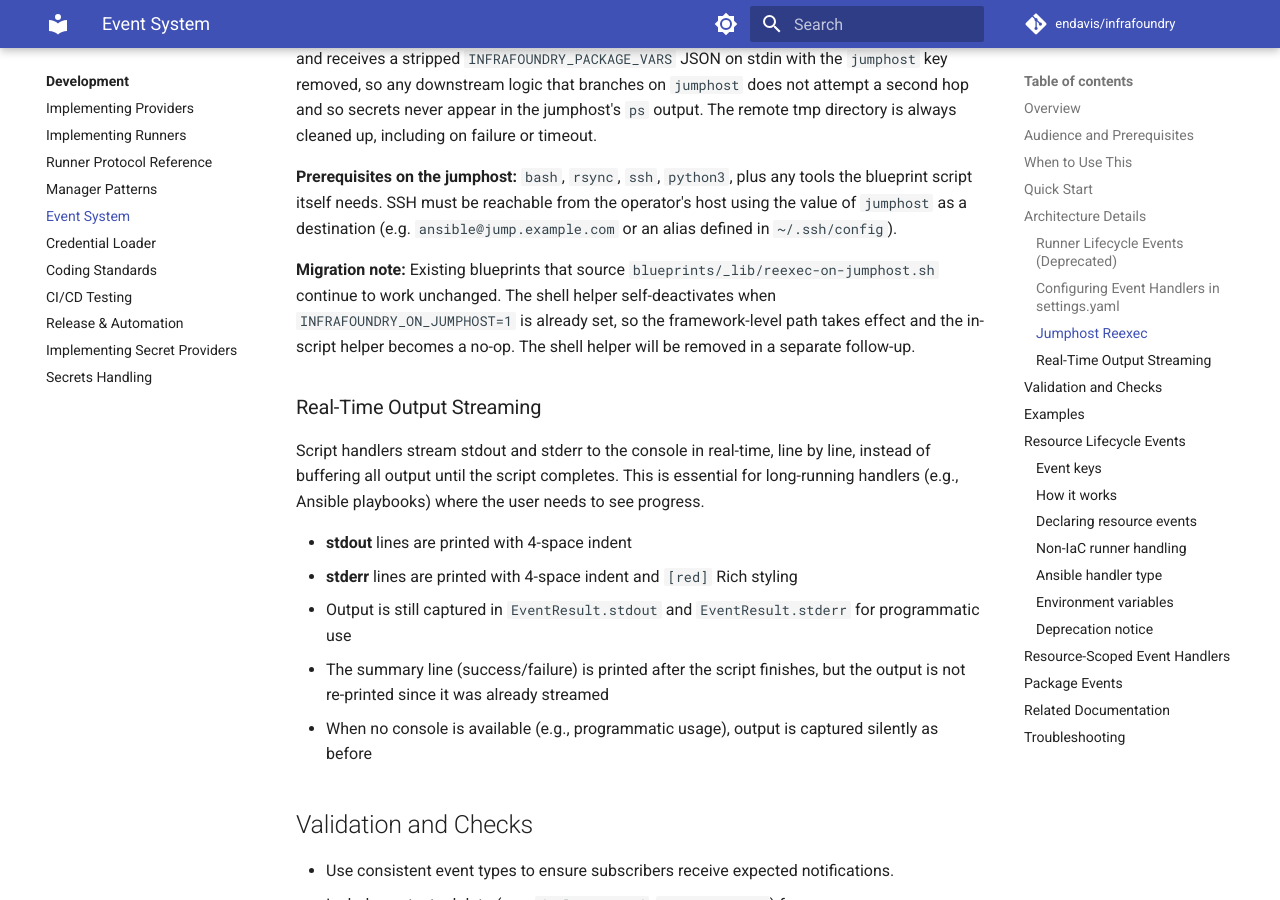
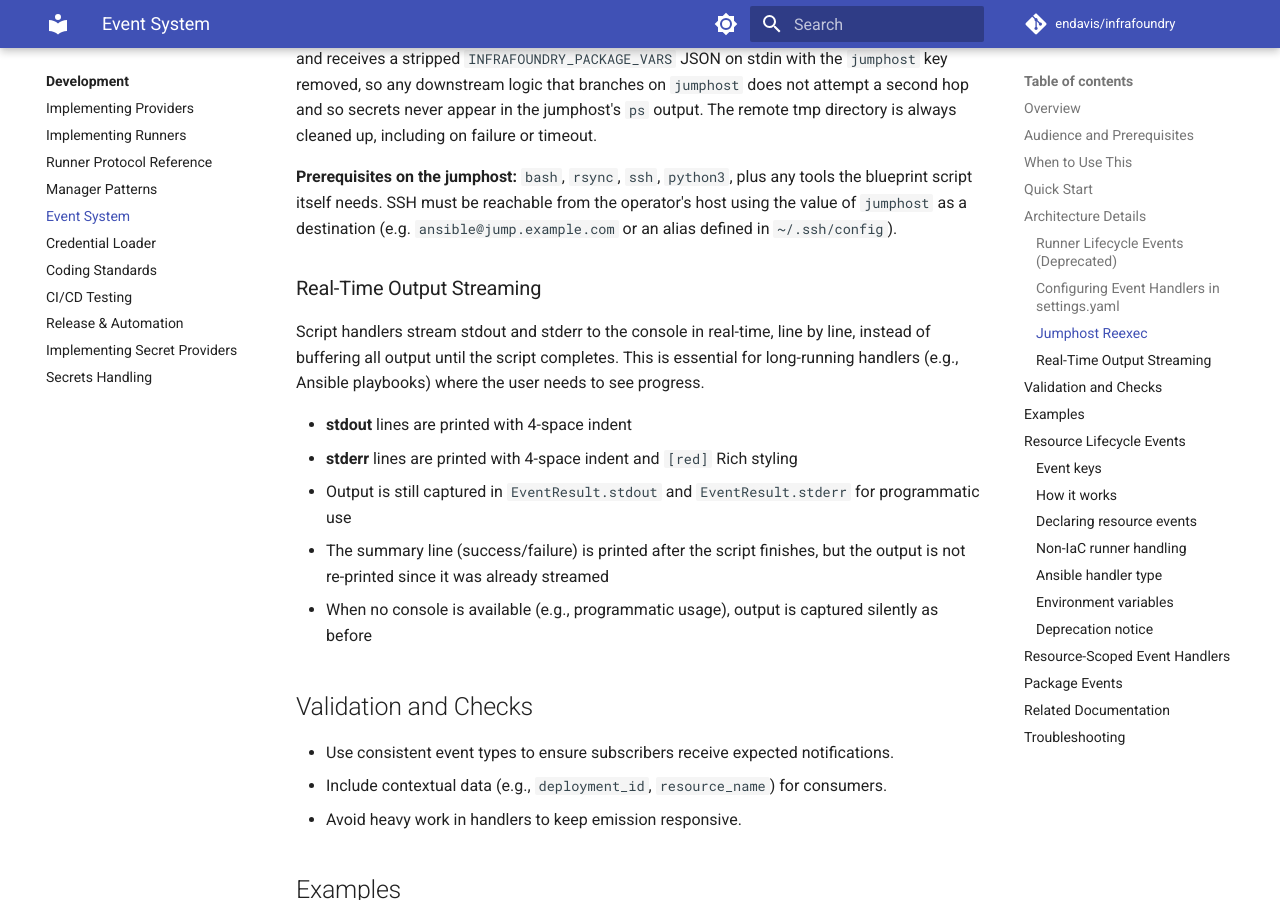
Before and after one commit to endavis/infrafoundry, an MkDocs documentation site: the page built from docs/development/event-system.md, in a window 1280 px wide and 900 px high, scrolled down 3497 px. Built offline with MkDocs 1.6.1 and Material for MkDocs 9.7.7, drawn with Linux system fonts in a browser that asks for light colours; comment, search, counter and statistics services are not loaded.

Commit message:
refactor: retire user-space reexec-on-jumphost shell helper (merges PR #559, addresses #558)
The blueprints/_lib/reexec-on-jumphost.sh helper was an interim
solution (added in #548/#549) that let blueprint scripts re-invoke
themselves over SSH on a jumphost when the target API was on a
non-routable VLAN. Framework-native jumphost reexec landed in #544
(merged as #557) via ScriptHandler._execute_on_jumphost(), so the
shell helper is now dead code: the framework sets
INFRAFOUNDRY_ON_JUMPHOST=1 before the script runs, which makes the
helper's recursion guard trip immediately and self-deactivate.

Removes the helper script, the source guard in the aiqum blueprint's
post-terraform script, and the stale migration note in the event
system docs. Pure deletion, 72 lines removed.

End-to-end behavior was validated during #557's finalization on
aiqum-test (VLAN 110, all 5 phases) with the helper's source line
temporarily commented out — functionally identical to this state.

Addresses #558

Co-authored-by: Claude Opus 4.6 (1M context) <noreply@anthropic.com>

```diff
--- a/docs/development/event-system.md
+++ b/docs/development/event-system.md
@@ -132,12 +132,6 @@ directory is always cleaned up, including on failure or timeout.
 tools the blueprint script itself needs. SSH must be reachable from the
 operator's host using the value of `jumphost` as a destination (e.g.
 `ansible@jump.example.com` or an alias defined in `~/.ssh/config`).
-
-**Migration note:** Existing blueprints that source
-`blueprints/_lib/reexec-on-jumphost.sh` continue to work unchanged. The shell
-helper self-deactivates when `INFRAFOUNDRY_ON_JUMPHOST=1` is already set, so
-the framework-level path takes effect and the in-script helper becomes a
-no-op. The shell helper will be removed in a separate follow-up.
 
 ### Real-Time Output Streaming
 
```
Also changed, not shown: 2 other files.
